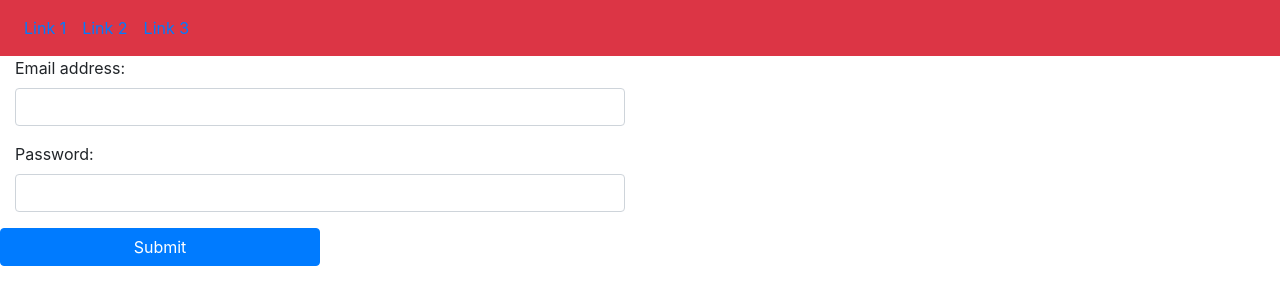
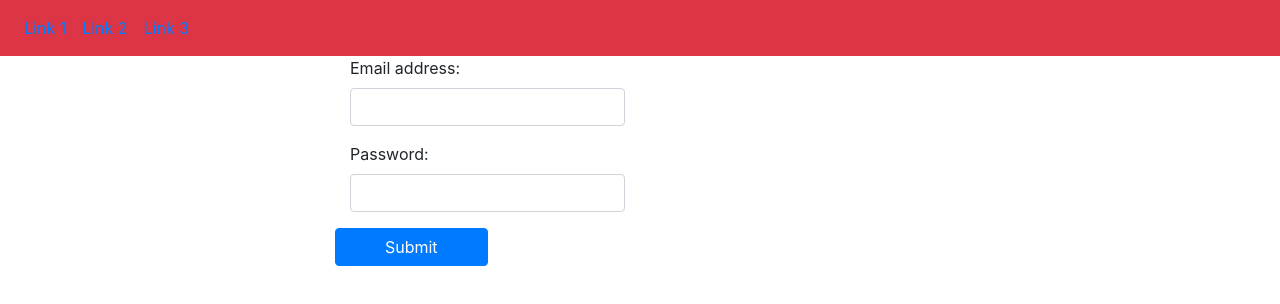
Before and after one commit to sultanMachido/PiggyBank, a website: page login.html in a window 1280 px wide. Drawn offline with Linux system fonts and the light colour scheme.

Commit message:
updating

```diff
--- a/login.html
+++ b/login.html
@@ -33,6 +33,8 @@
 
             <form id="login-form" >
 
+                <div class="col-md-6 mx-auto">
+
                     <div class="form-group col-md-6">
                         <label for="email-login">Email address:</label>
                         <input type="email" class="form-control" id="email-login">
@@ -46,6 +48,10 @@
                       </div>
 
                       <button type="submit" class="btn btn-primary col-sm-3">Submit</button>
+
+                </div>
+
+
               </form>
 
 
```
Lines whose indentation alone changed are shown as unchanged.
